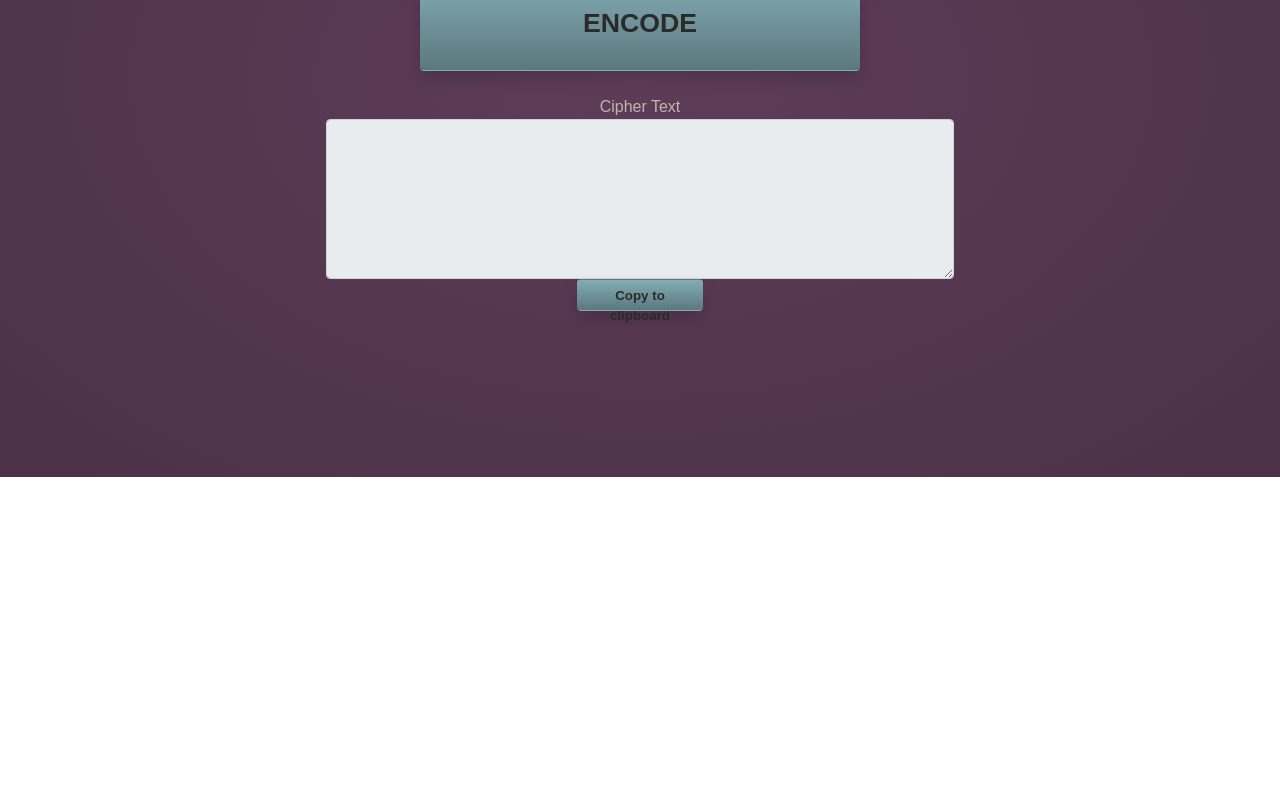
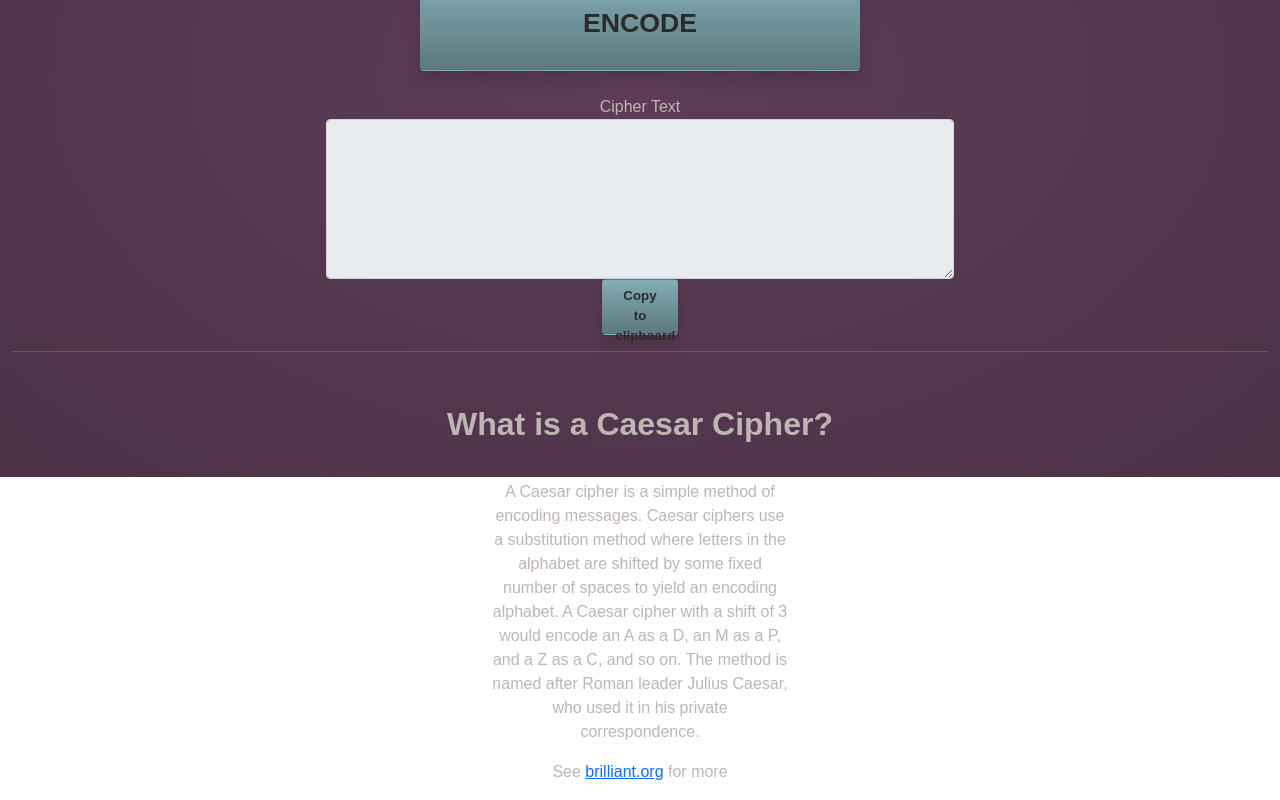
Before and after one commit to cameronleej/cybexe, an Angular app: page /Ciphers in a window 1280 px wide. Shown: the part 323-1123 px from the top of the page. Before the commit the page ends 800 px from the top, so only its background shows below. Built offline with nearby package versions, Linux system fonts and the light colour scheme.

Commit message:
Implemented Caesar Cipher Algorithm

```diff
--- a/src/app/ciphers/ciphers.component.css
+++ b/src/app/ciphers/ciphers.component.css
@@ -11,14 +11,17 @@
     margin: auto;
     height: 10rem;
 }
+.information{
+    margin: auto;
+    text-align: center;
+}
 .copy{
-
     background-image: linear-gradient(#83adb5, #5b787e);
     font-size: 10pt;
     font-weight: 700;
     color: rgb(43, 42, 42);
-    height: 2rem;
-    width: 10%;
+    height: 3.5rem;
+    width: 6%;
 }
 .run-button {
     background-image: linear-gradient(#83adb5, #5b787e);
--- a/src/app/ciphers/ciphers.component.html
+++ b/src/app/ciphers/ciphers.component.html
@@ -2,6 +2,7 @@
 
 <div class="container-fluid text-center justify-content-center">
   <div id="rand">Caesar Cipher</div>
+
 
   <div class="form-group pt-4">
     <label for="exampleFormControlTextarea1">Plain Text</label>
@@ -19,7 +20,20 @@
     <label for="exampleFormControlTextarea1">Cipher Text</label>
     <textarea  type="text" class="form-control textbox" id="exampleFormControlTextarea1" value="{{this.finalText}}" rows="7" #userinput readonly></textarea>
     <button (click)="copyInputMessage(userinput)" type="button" class="btn copy shadow" value="click to copy" >Copy to clipboard</button>
+  </div>
+
+
+    <hr>
+    <div id="rand">What is a Caesar Cipher?</div>
+
+      <div class="row">
+        <div class="col-3" style="margin: auto;">
+
+          <p>A Caesar cipher is a simple method of encoding messages. Caesar ciphers use a substitution method where letters in the alphabet are shifted by some
+            fixed number of spaces to yield an encoding alphabet. A Caesar cipher with a shift of 3 would encode an A as a D, an M as a P, and a Z as a C, and so on.
+            The method is named after Roman leader Julius Caesar, who used it in his private correspondence.</p>
+            <p>See <a href="https://brilliant.org/wiki/caesar-cipher/#using-a-caesar-cipher" target="_blank" rel="noopener noreferrer">brilliant.org</a> for more</p>
+          </div>
+      </div>
 
   </div>
-
-  </div>
--- a/src/app/ciphers/ciphers.component.ts
+++ b/src/app/ciphers/ciphers.component.ts
@@ -1,4 +1,5 @@
 import { Component, OnInit } from '@angular/core';
+import { InjectSetupWrapper } from '@angular/core/testing';
 
 @Component({
   selector: 'app-ciphers',
@@ -36,17 +37,37 @@ export class CiphersComponent implements OnInit {
 
 function cipherText(input: string) {
   var myString = "";
-  var possible = "ABCDEFGHIJKLMNOPQRSTUVWXYZabcdefghijklmnopqrstuvwxyz";
+  var possible = "abcdefghijklmnopqrstuvwxyz";
+  var shift = 3/// ADD USER INPUT
+  var currChar = "";
 
 
   // TODO IMPLEMENT ACTUAL CAESAR CIPHER algorithm
-  for (var i = 0; i < input.length; i++)
-    if(input.charAt(i) != " "){
-     myString += possible.charAt(Math.floor(Math.random() * possible.length));
+  for (var i = 0; i < input.length; i++){
+    var upperFlag = false;
+    var currChar = input.charAt(i)
+
+    if(currChar != " "){//making sure to skip spaces from the user
+      if(currChar == currChar.toUpperCase()){
+        upperFlag = true;
+      }
+      var newIndex = possible.indexOf(currChar.toLowerCase()) + shift;
+
+      if(newIndex >= possible.length){
+        var temp = newIndex - possible.length //geting the overflow length to circle back to the front
+        newIndex = temp //settting the index
+      }
+
+      var newLetter = possible.charAt(newIndex)
+
+      if(upperFlag){ newLetter = newLetter.toUpperCase()};//if the upper flag was set, change the value to upper case
+
+      myString += newLetter;//append new letter
+
     }else{
       myString+=" "
     }
-
+  }
 
   return myString
 }
```
